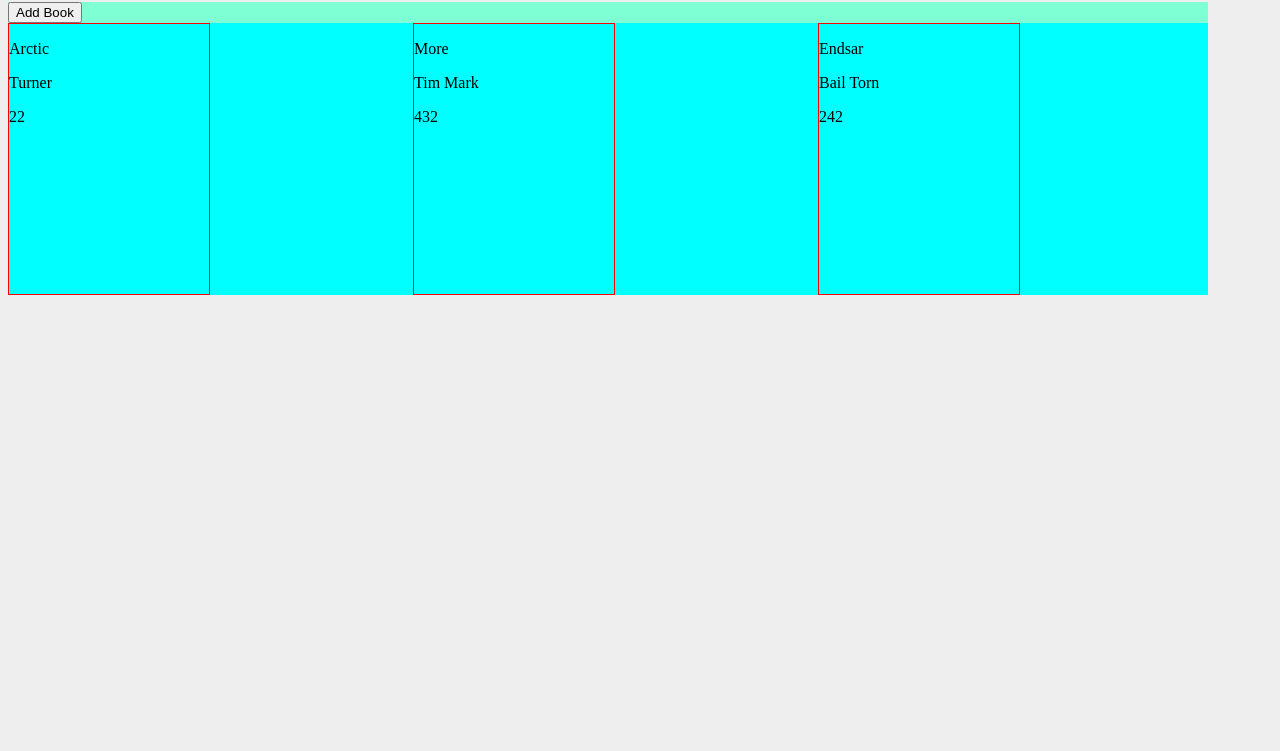
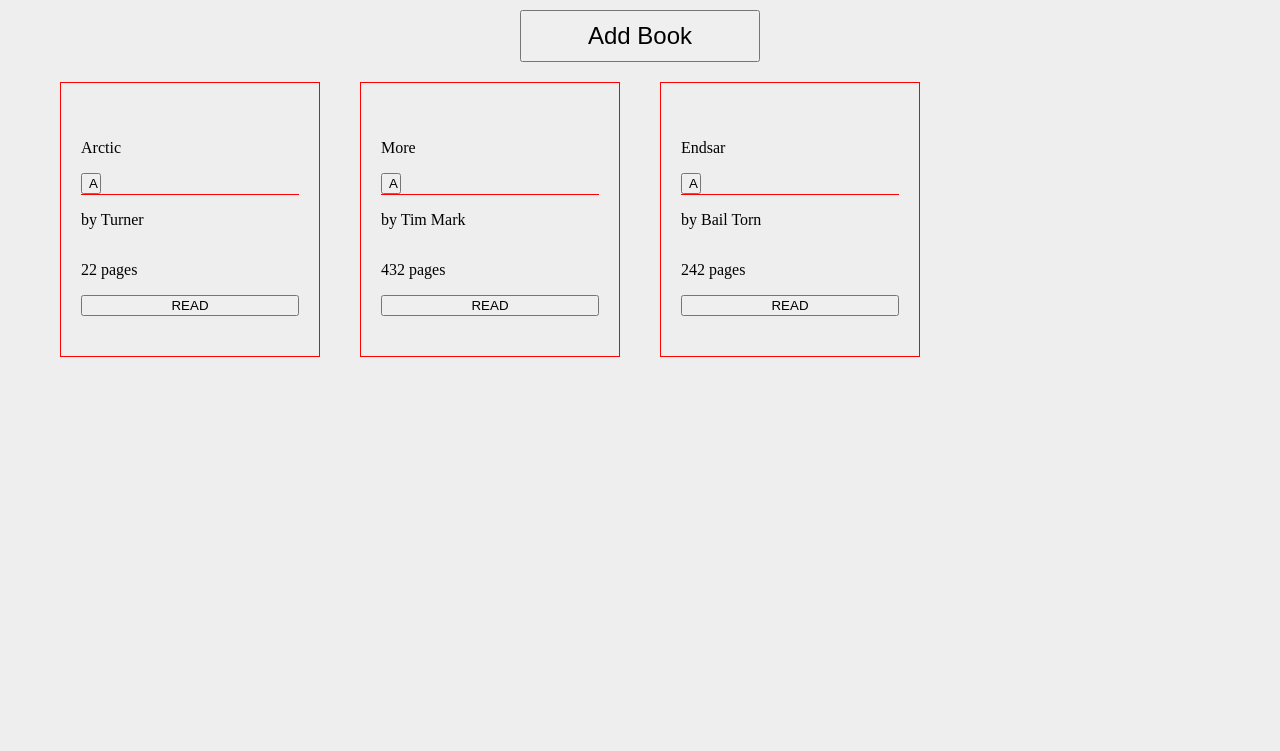
Before and after one commit to dimasjp/odin_library, a plain HTML site: page index.html in a window 1280 px wide. Shown: the part 78-829 px from the top of the page. Drawn offline with Linux system fonts and the light colour scheme.

Commit message:
Add function to delete card and remove book from library

```diff
--- a/index.html
+++ b/index.html
@@ -12,9 +12,7 @@
         <h1>Library</h1>
     </header>
     <div class="main">
-        <div class="add-button">
-            <button class="btn-add-book">Add Book</button>
-        </div>
+        <button class="btn-add-book">Add Book</button>
         <div class="container"></div>
     </div>
     <div class="modal">
--- a/script.js
+++ b/script.js
@@ -1,5 +1,3 @@
-//  TODO
-//
 
 const container = document.querySelector('.container');
 const form = document.querySelector('#book-form');
@@ -20,32 +18,6 @@ function Book(title, author, pages, read) {
 
 let myLibrary = [];
 
-function displayBook() {
-    container.innerHTML = '';
-    for (let i = 0; i < myLibrary.length; i++) {
-        // Book card
-        const bookCard = document.createElement('div');
-        bookCard.classList.add('book-card');
-        bookCard.setAttribute('data-index', i);
-        container.appendChild(bookCard);
-
-        // Book title
-        const bookTitle = document.createElement('p');
-        bookTitle.textContent = myLibrary[i].title;
-        bookCard.appendChild(bookTitle);
-
-        // Book author
-        const bookAuthor = document.createElement('p');
-        bookAuthor.textContent = myLibrary[i].author;
-        bookCard.appendChild(bookAuthor);
-
-        // Book pages
-        const bookPages = document.createElement('p');
-        bookPages.textContent = myLibrary[i].pages;
-        bookCard.appendChild(bookPages);
-    }
-}
-
 function addBookToLibrary(title, author, pages) {
     const newBook = new Book(title, author, pages);
     myLibrary.push(newBook);
@@ -59,10 +31,12 @@ submitButton.addEventListener('click', () => {
     closeModal();
 })
 
+// Open form modal
 addButton.addEventListener('click', () => {
     modal.style.display = 'block';
 })
 
+// Close form modal
 document.addEventListener('click', (event) => {
     if (event.target === modal || event.target === closeButton) {
         closeModal();
@@ -73,6 +47,56 @@ function closeModal() {
     modal.style.display = 'none';
 }
 
+// Display form input into card
+function displayBook() {
+    container.innerHTML = '';
+    for (let i = 0; i < myLibrary.length; i++) {
+        const bookCard = document.createElement('div');
+        bookCard.classList.add('book-card');
+        bookCard.setAttribute('data-index', i);
+        container.appendChild(bookCard);
+
+        const bookTitle = document.createElement('p');
+        bookTitle.classList.add('card-title');
+        bookTitle.textContent = myLibrary[i].title;
+        bookCard.appendChild(bookTitle);
+
+        const deleteButton = document.createElement('button');
+        deleteButton.classList.add('delete-btn');
+        deleteButton.textContent = "A";
+        bookCard.appendChild(deleteButton);
+
+        const cardDivider = document.createElement('div');
+        cardDivider.classList.add('divider');
+        bookCard.appendChild(cardDivider);
+
+        const bookAuthor = document.createElement('p');
+        bookAuthor.textContent = "by " + myLibrary[i].author;
+        bookCard.appendChild(bookAuthor);
+
+        const bookPages = document.createElement('p');
+        bookPages.textContent = myLibrary[i].pages + " pages";
+        bookCard.appendChild(bookPages);
+
+        const bookStatus = document.createElement('button');
+        bookStatus.textContent = "READ";
+        bookCard.appendChild(bookStatus);
+    }
+}
+
+//Delete card and remove book from library
+document.addEventListener('click', (event) => {
+    if (event.target.className === 'delete-btn') {
+        removeBook(event);
+    }
+})
+
+function removeBook(event) {
+    const index = event.target.parentElement.getAttribute('data-index');
+    myLibrary.splice(index, 1);
+    displayBook();
+}
+
 addBookToLibrary('Arctic', 'Turner', 22);
 addBookToLibrary('More', 'Tim Mark', 432);
 addBookToLibrary('Endsar', 'Bail Torn', 242);
--- a/style.css
+++ b/style.css
@@ -1,14 +1,56 @@
 body {
-    min-height: 100vh;
+    height: 100vh;
     background-color: #EEEEEE;
+    display: flex;
+    flex-direction: column;
+    align-items: center;
+    word-wrap: break-word;
 }
 
 header {
 }
 
 .main {
+    display: flex;
+    flex-direction: column;
     width: 1200px;
-    background-color: aquamarine;
+}
+
+.btn-add-book {
+    font-size: 24px;
+    padding: 10px 5px;
+    width: 20%;
+    align-self: center;
+}
+
+.container {
+    display: grid;
+    grid-template-columns: repeat(auto-fill, minmax(250px, 1fr));
+    gap: 40px;
+    margin: 20px;
+}
+
+.book-card {
+    display: flex;
+    flex-direction: column;
+    justify-content: space-between;
+    border: red 1px solid;
+    padding: 40px 20px;
+}
+
+.card-title {
+    display: flex;
+}
+
+.delete-btn {
+    float: right;
+    width: 20px;
+}
+
+.divider {
+    background-color: red;
+    height: 1px;
+    width: 100%;
 }
 
 .modal {
@@ -16,8 +58,8 @@ header {
     position: fixed;
     z-index: 1;
     border: solid 1px red;
-    width: 100%;
-    height: 100%;
+    width: 100vw;
+    height: 100vh;
 }
 
 .modal-content {
@@ -38,16 +80,3 @@ form {
     gap: 4px;
     padding: 10px;
 }
-
-.container {
-    display: grid;
-    grid-template-columns: repeat(auto-fill, minmax(300px, 1fr));
-    background-color: aqua;
-    gap: 15px;
-}
-
-.book-card {
-    border: red 1px solid;
-    height: 270px;
-    width:  200px;
-}
```
